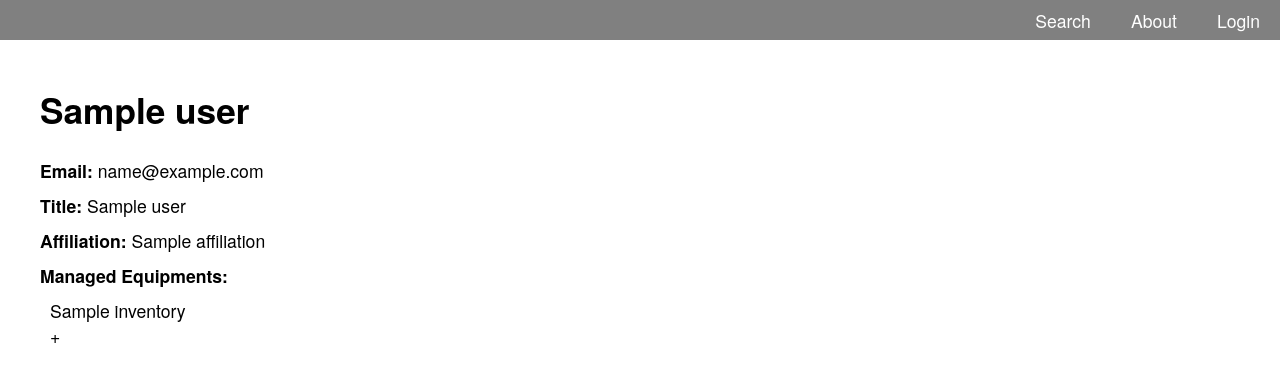
After one commit to jzfqiu/IME-Inventory-Database, a Flask app: page /user/sample in a window 1280 px wide. The commit adds this page. Shown: the top 382 px of the page. Run offline with Flask 2, Linux system fonts and the light colour scheme; a database or web service that is not in the repository returns one stand-in record (values such as "Sample title").

Commit message:
added user page and reconfigured file structure

```diff
--- a/web/db.py
+++ b/web/db.py
@@ -67,8 +67,10 @@ def build_query(raw_json):
         query_list.append({'campus': {'$in': campus}})
 
     # use $and operator if more than 1 criteria
-    if len(query_list)>1: query= {'$and': query_list}
-    elif len(query_list)==1: query = query_list[0]
+    if len(query_list)>1:
+        query = {'$and': query_list}
+    elif len(query_list)==1:
+        query = query_list[0]
     else: query = {}
 
     return query
--- a/web/search.py
+++ b/web/search.py
@@ -1,8 +1,9 @@
-from flask import Blueprint, render_template, request, session, current_app
+from flask import Blueprint, render_template, request, session, current_app, redirect, url_for
 import json
 import math
 from web import db
 from bson.objectid import ObjectId
+from hashlib import blake2b
 
 RESULT_PER_PAGE = 15
 search_bp = Blueprint('search', __name__)
@@ -14,12 +15,21 @@ search_bp = Blueprint('search', __name__)
 # search.js: asyn receive html and insert into search.html
 
 
+def dprint(s):
+    print(s, flush=True)
+
+
+def get_logged_in_user():
+    return session.get('username', None)
+
+
 @search_bp.route('/', methods=('GET', 'POST'))
 def search():
     with open('test_data/test_cats.json') as cats:
         cats_data = list(json.load(cats).values())
     return render_template('search.html',
-                           cats=cats_data)
+                           cats=cats_data,
+                           logged_in_user=get_logged_in_user())
 
 
 @search_bp.route('/fetch/page/<page_number>', methods=['POST'])
@@ -38,10 +48,41 @@ def fetch_page(page_number):
 
 @search_bp.route('/fetch/login', methods=['POST'])
 def fetch_login():
-    if request.form['email'] == "a@b" and request.form['password'] == "c":
-        session['username'] = 'dev'
+    collection = db.get_db()['user']
+    user = list(collection.find({'email': request.form['email']}))[0]
+    hashed_pwd = blake2b(str.encode(request.form['password']), digest_size=10)
+    if user is not None and user['password']==hashed_pwd.hexdigest():
+        session['username'] = [user['username'], user['name']]
         return json.dumps({'success': True})
-    return json.dumps({'success': False})
+    else:
+        return json.dumps({'success': False})
+
+
+@search_bp.route('/fetch/logout')
+def fetch_logout():
+    del session['username']
+    return redirect(url_for('search.search'))
+
+
+@search_bp.route('/user/<username>')
+def user(username):
+    user_collection = db.get_db()['user']
+    user = list(user_collection.find({'username': username}))
+    if user != []:
+        user = user[0]
+        for k in ['_id', 'password']:
+            user.pop(k)
+        inventory_collection = db.get_db()['inventory']
+        user_equipments = list(inventory_collection.find({'_id': {'$in': user['equipments']}}))
+        user_equipments = [{'name': e['name'], 'id': str(e['_id'])} for e in user_equipments]
+        is_manager = get_logged_in_user() and user['username']==get_logged_in_user()[0]
+        return render_template('user.html',
+                                user=user,
+                                logged_in_user=get_logged_in_user(),
+                                equipments=user_equipments,
+                                is_manager=is_manager)
+    return redirect(url_for('search.search'))
+
 
 
 @search_bp.route('/details/<_id>')
@@ -52,22 +93,14 @@ def details(_id):
     return render_template('details.html',
                            result=res,
                            cat=cat,
-                           GOOGLE_MAP_API_KEY=current_app.config['GOOGLE_MAP_API_KEY'])
+                           GOOGLE_MAP_API_KEY=current_app.config['GOOGLE_MAP_API_KEY'],
+                           logged_in_user=get_logged_in_user())
 
 
 @search_bp.route('/about')
 def about():
-    return render_template('about.html')
+    return render_template('about.html', logged_in_user=get_logged_in_user())
 
-
-@search_bp.route('/contact')
-def contact():
-    return render_template('contact.html')
-
-
-@search_bp.route('/policy')
-def policy():
-    return render_template('policy.html')
 
 
 
--- a/web/static/css/navbar.css
+++ b/web/static/css/navbar.css
@@ -9,7 +9,8 @@
 }
 
 .navbar div {
-    width: 100px;
+    width: fit-content;
+    margin: 0 20px;
     cursor: pointer;
 }
 
--- /dev/null
+++ b/web/static/css/user.css
@@ -0,0 +1,10 @@
+.user {
+    width: 100%;
+    max-width: 1200px;
+    margin: auto;
+    padding: 20px;
+}
+
+.user p {
+    margin: 10px 0;
+}
--- a/web/templates/base.html
+++ b/web/templates/base.html
@@ -4,15 +4,27 @@
     <meta charset="utf-8">
     <title>{% block header %}{% endblock %} - IME Inventory DB</title>
     <link rel="shortcut icon" href="{{ url_for('static', filename='assets/favicon.ico') }}">
-    <link rel="stylesheet" href="{{ url_for('static', filename='main.css') }}">
+    <link rel="stylesheet" href="{{ url_for('static', filename='css/base.css') }}">
+    <link rel="stylesheet" href="{{ url_for('static', filename='css/navbar.css') }}">
+    <link rel="stylesheet" href="{{ url_for('static', filename='css/overlay.css') }}">
+    <link rel="stylesheet" href="{{ url_for('static', filename='css/footer.css') }}">
+    <script defer src="{{ url_for('static', filename='js/base.js') }}"></script>
+    {% block stylesheet %}{% endblock %}
     {% block script %}{% endblock %}
+
+
 </head>
 <body>
 
 <section class="navbar">
-    <div ><a href="/">Search</a></div>
-    <div ><a href="/about">About</a></div>
+    <div><a href="/">Search</a></div>
+    <div><a href="/about">About</a></div>
+    {% if logged_in_user %}
+    <div><a href="/user/{{ logged_in_user[0] }}">{{ logged_in_user[1] }}</a></div>
+    <div><a href="/fetch/logout">Logout</a></div>
+    {% else %}
     <div id="login-trigger"><a>Login</a></div>
+    {% endif %}
 </section>
 
 <section class="overlay" >
--- a/web/templates/details.html
+++ b/web/templates/details.html
@@ -1,4 +1,8 @@
 {% extends 'base.html' %}
+
+{% block stylesheet %}
+<link rel="stylesheet" href="{{ url_for('static', filename='css/details.css') }}">
+{% endblock %}
 
 {% block header %}
     {% block title %}{{ result['name'] }}{% endblock %}
--- /dev/null
+++ b/web/templates/user.html
@@ -0,0 +1,33 @@
+{% extends 'base.html' %}
+
+{% block stylesheet %}
+<link rel="stylesheet" href="{{ url_for('static', filename='css/user.css') }}">
+{% endblock %}
+
+
+{% block header %}{{ user['name'] }}{% endblock %}
+
+{% block content %}
+<div class="user">
+    <h1>{{ user['name'] }}</h1>
+    <p><strong>Email: </strong> <a href="mailto: {{ user['email']}}">{{ user['email']}}</a></p>
+    <p><strong>Title: </strong> {{ user['title']}}</p>
+    <p><strong>Affiliation: </strong> {{ user['affiliation']}}</p>
+
+    <p><strong>Managed Equipments: </strong></p>
+    <ul>
+        {% for equipment in equipments %}
+        <li>
+            <a href="/details/{{ equipment['id'] }}">{{ equipment['name'] }}</a>
+            {% if is_manager %}
+            <button>Edit</button>
+            <button>Delete</button>
+            {% endif %}
+        </li>
+        {% endfor %}
+        <li>+</li>
+    </ul>
+</div>
+
+
+{% endblock %}
```
Also changed, not shown: web/static/js/base.js (added, +37 -0 lines), web/static/js/search.js (renamed from web/static/search.js, +3 -34 lines), web/static/main.css (deleted, +0 -9 lines), web/templates/search.html (+13 -1 lines), test_data/test_data_v3.json, web/static/css/base.css (line endings or trailing spaces), 2 other files.
